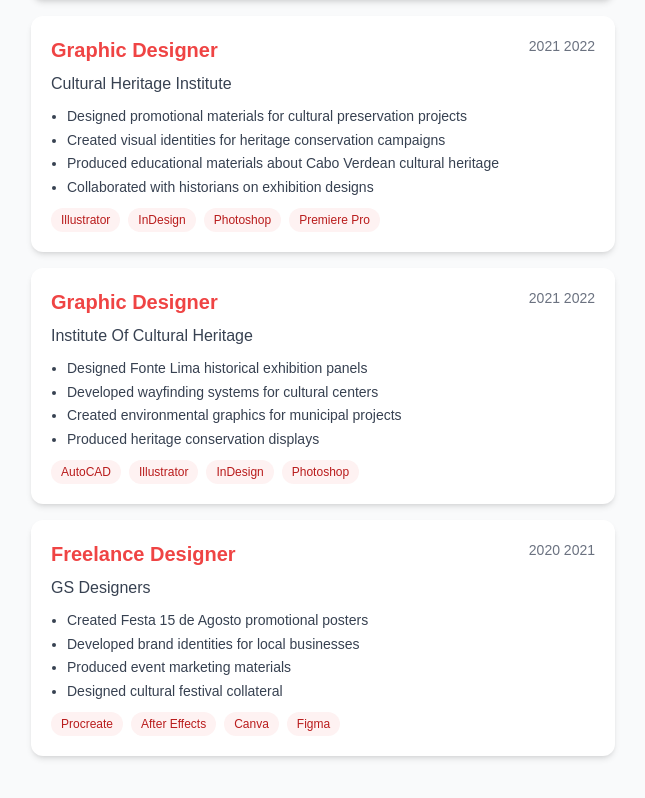
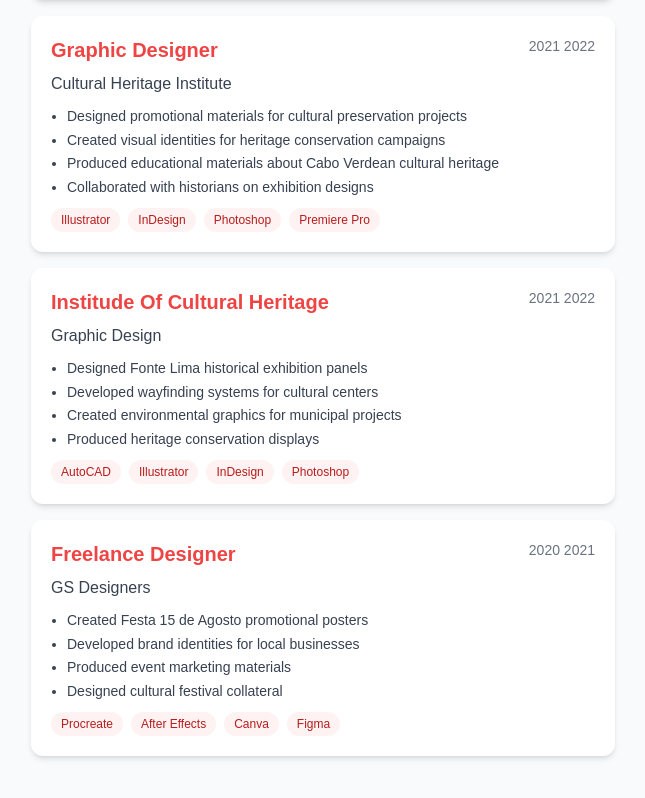
Before and after one commit to asharibshahid/Designer-Portfolio, a Next.js app: page /about in a window 1280 px wide. Shown: the part 972-1770 px from the top of the page, without its empty margins (625-1270 px from the left). Built offline with nearby package versions, Linux system fonts and the light colour scheme.

Commit message:
Update page.tsx

```diff
--- a/app/about/page.tsx
+++ b/app/about/page.tsx
@@ -187,8 +187,8 @@ const experience = [
     technologies: ["Illustrator", "InDesign", "Photoshop", "Premiere Pro"]
   },
   {
-    title: "Graphic Designer",
-    company: "Institute Of Cultural Heritage",
+    title: "Institude Of Cultural Heritage",
+    company: "Graphic Design",
     duration: "2021 2022",
     responsibilities: [
       "Designed Fonte Lima historical exhibition panels",
```
